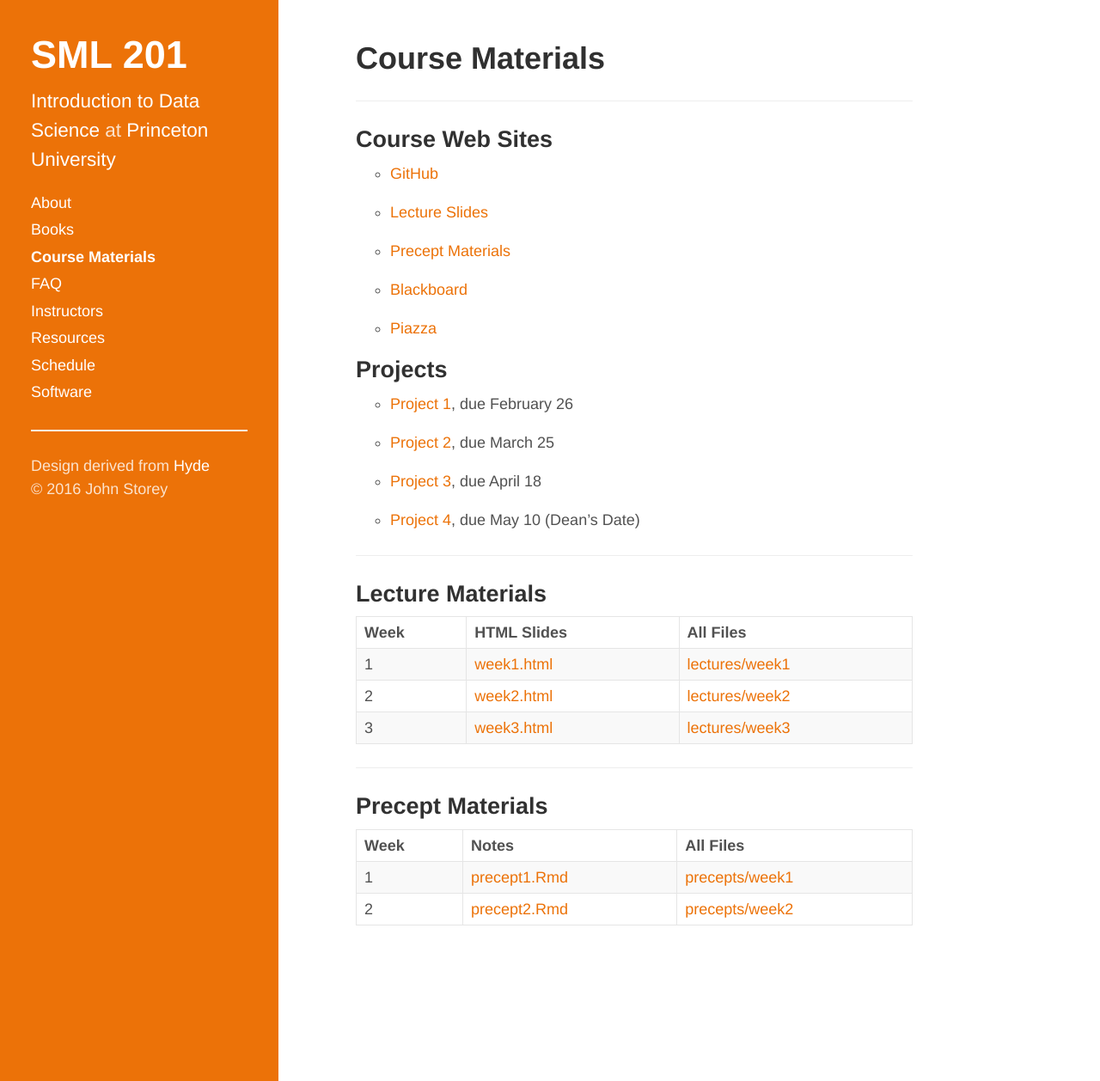
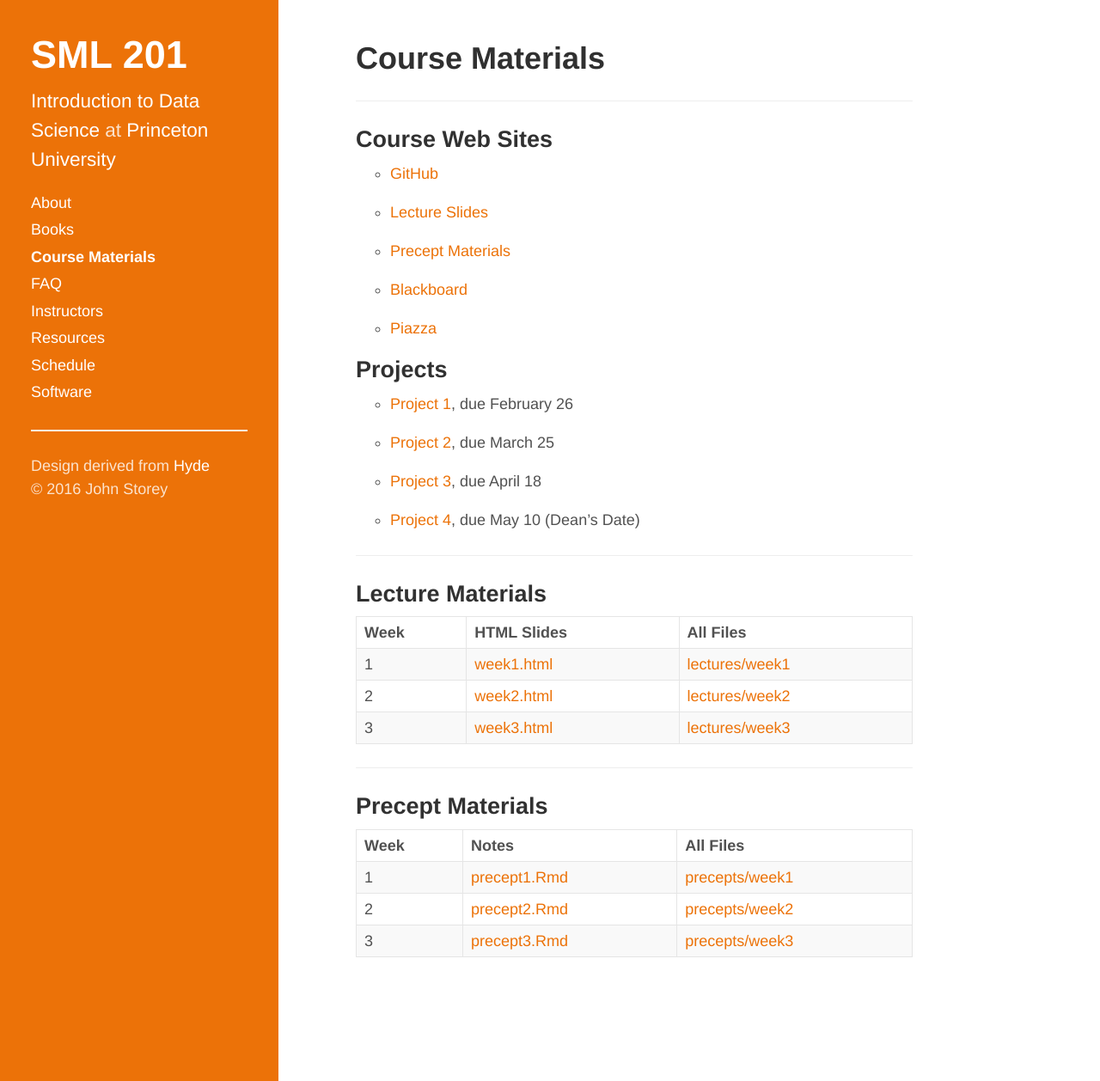
Before and after one commit to SML201/sml201.github.io, a Jekyll site: the page built from course_materials.md, in a window 1280 px wide and 1258 px high. Shown: the whole window at 86% size. Built offline with Jekyll 4.4.1, drawn with Linux system fonts in a browser that asks for light colours.

Commit message:
Update course_materials.md

```diff
--- a/course_materials.md
+++ b/course_materials.md
@@ -46,3 +46,4 @@
 -----|-------|----------
 1 | [precept1.Rmd](https://raw.githubusercontent.com/SML201/precepts/master/week1/precept1.Rmd) | [precepts/week1](https://github.com/SML201/precepts/tree/master/week1)
 2 | [precept2.Rmd](https://raw.githubusercontent.com/SML201/precepts/master/week2/precept2.Rmd) | [precepts/week2](https://github.com/SML201/precepts/tree/master/week2)
+3 | [precept3.Rmd](https://raw.githubusercontent.com/SML201/precepts/master/week3/precept3.Rmd) | [precepts/week3](https://github.com/SML201/precepts/tree/master/week3)
```
